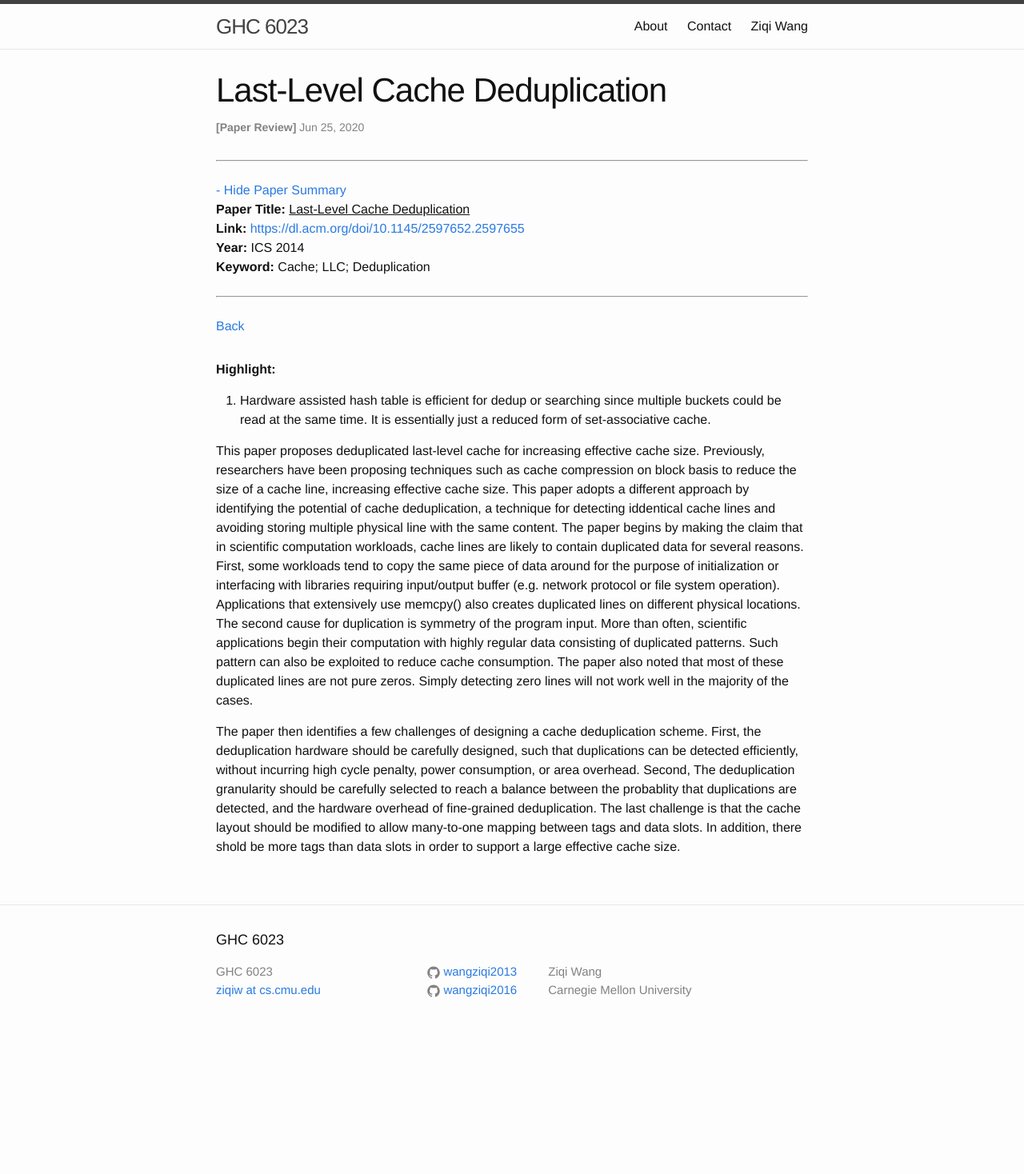
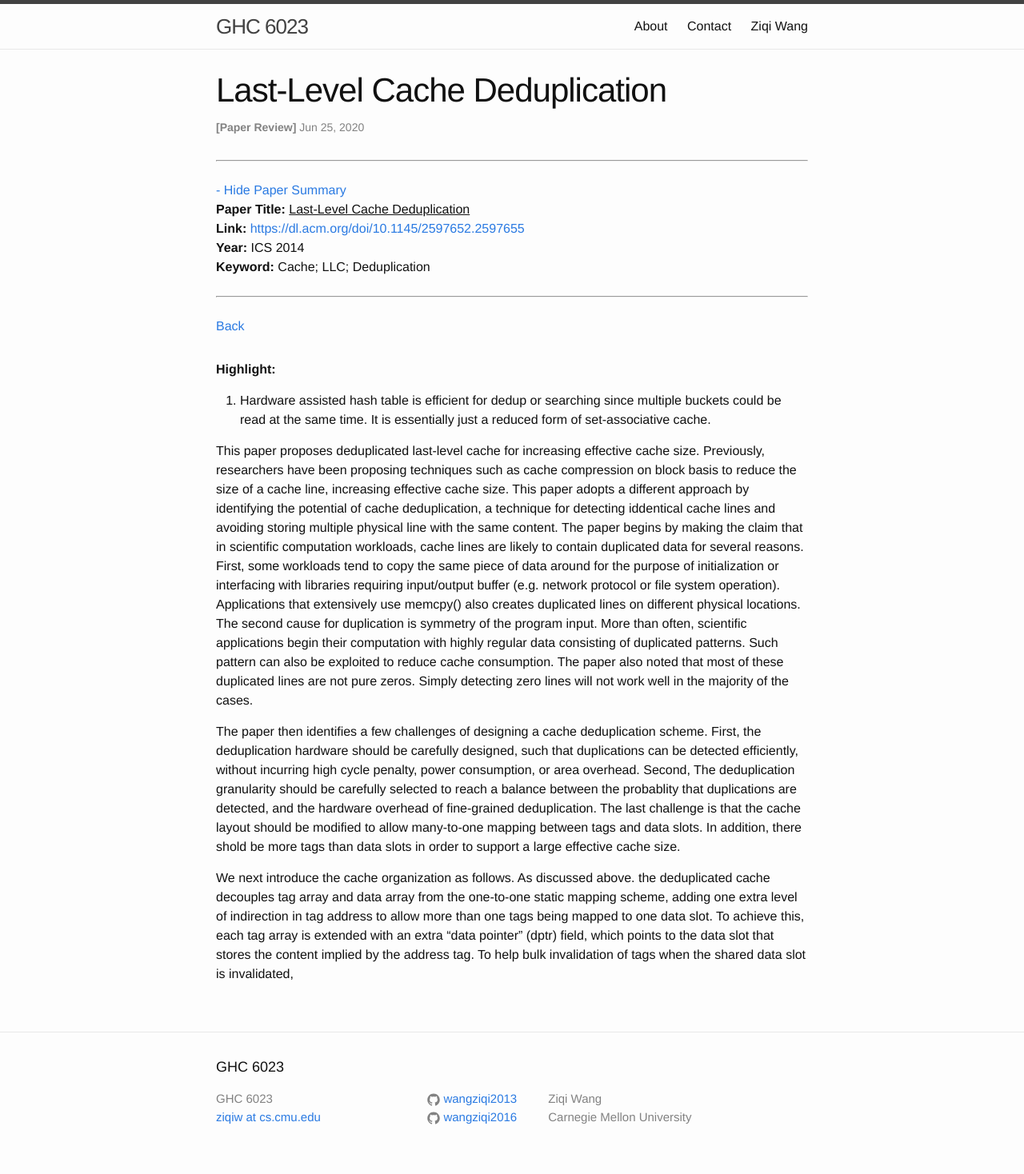
Before and after one commit to wangziqi2013/wangziqi2013.github.io, a Jekyll site: the page built from _posts/2020-06-24-llc-dedup.markdown, in a window 1280 px wide. Shown: the whole page at 80% size. Built offline with Jekyll 4.4.1, drawn with Linux system fonts in a browser that asks for light colours; before the commit the page ends 1309 px from its top, so only the background shows below that.

Commit message:
Adding tag slot

```diff
--- a/_posts/2020-06-24-llc-dedup.markdown
+++ b/_posts/2020-06-24-llc-dedup.markdown
@@ -38,3 +38,9 @@ power consumption, or area overhead. Second, The deduplication granularity shoul
 between the probablity that duplications are detected, and the hardware overhead of fine-grained deduplication.
 The last challenge is that the cache layout should be modified to allow many-to-one mapping between tags and data slots.
 In addition, there shold be more tags than data slots in order to support a large effective cache size.
+
+We next introduce the cache organization as follows. As discussed above. the deduplicated cache decouples tag array
+and data array from the one-to-one static mapping scheme, adding one extra level of indirection in tag address to
+allow more than one tags being mapped to one data slot. To achieve this, each tag array is extended with an extra
+"data pointer" (dptr) field, which points to the data slot that stores the content implied by the address tag.
+To help bulk invalidation of tags when the shared data slot is invalidated,
```
